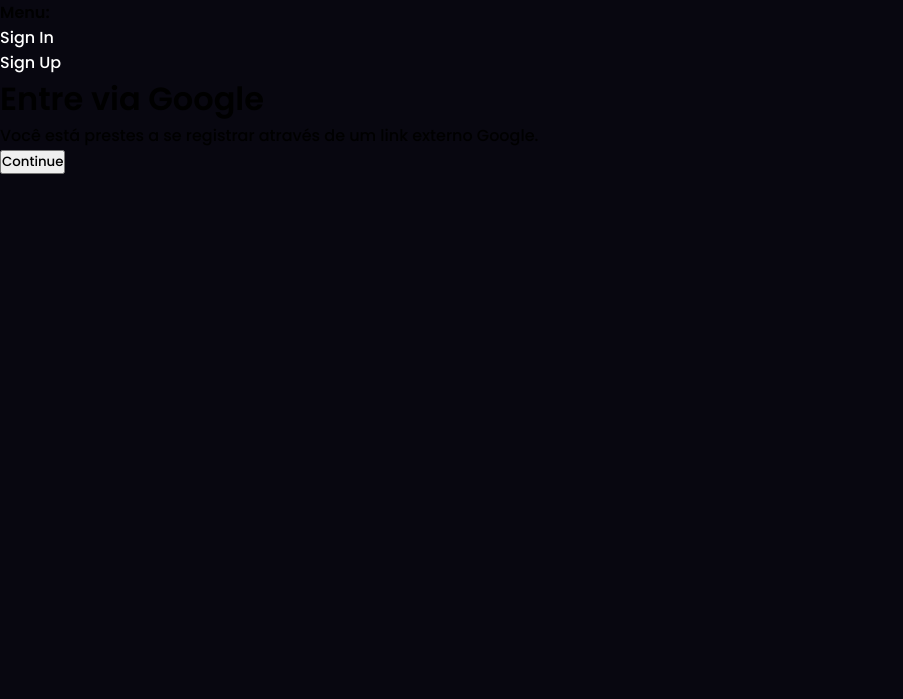
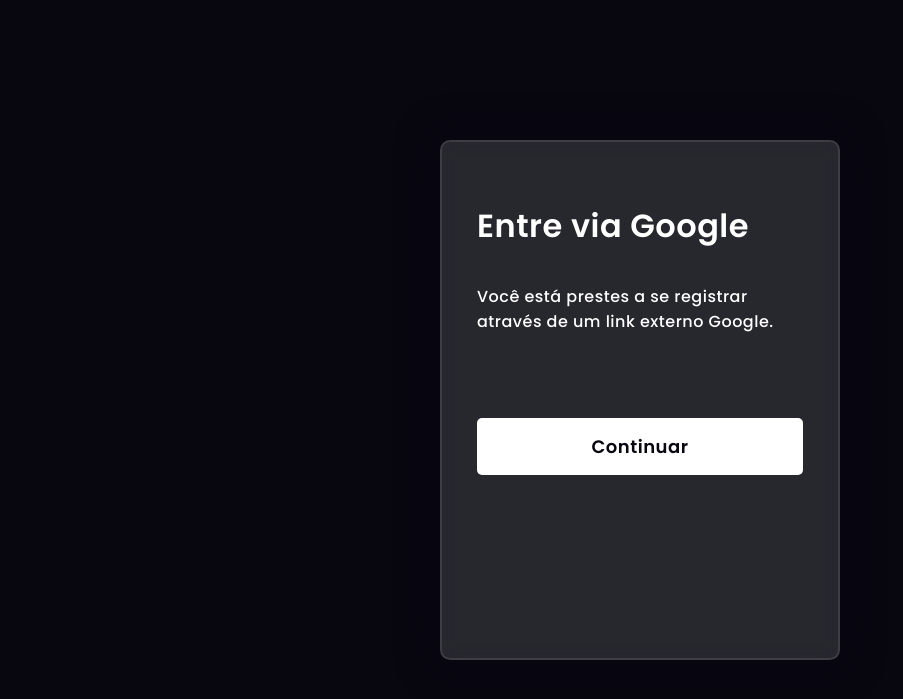
Before and after one commit to beatriznbt/ProjetoAdo-o, a Django app: page /accounts/google/login/ in a window 1280 px wide. Shown: the top 699 px of the page, without its empty margins (0-903 px from the left). Run offline with Django 4.2, Linux system fonts and the light colour scheme; data comes from the database, SQL or seed files in the repository; both versions use the stored data as it was after the commit.

Commit message:
atualizações

```diff
--- a/base/static/style/style.css
+++ b/base/static/style/style.css
@@ -83,16 +83,17 @@
 
 *,
 *:before,
-  *:after{
+*:after {
     padding: 0;
     margin: 0;
     box-sizing: border-box;
   }
 
-  body{
+body {
       background-color: #080710;
   }
-  .background{
+
+.background {
     width: 430px;
     height: 520px;
     position: absolute;
@@ -100,15 +101,16 @@
     left: 50%;
     top: 50%;
   }
-  .background .shape{
+
+.background .shape {
       height: 200px;
       width: 200px;
       position: absolute;
       border-radius: 50%;
   }
 
-  .login-form{
-      height: 520px;
+.login-form {
+      height: 620px;
       width: 400px;
       background-color: rgba(255,255,255,0.13);
       position: absolute;
@@ -121,7 +123,8 @@
       box-shadow: 0 0 40px rgba(8,7,16,0.6);
       padding: 50px 35px;
   }
-  .login-form *{
+
+  .login-form * {
       font-family: 'Poppins',sans-serif;
       color: #ffffff;
       letter-spacing: 0.5px;
@@ -129,21 +132,22 @@
       border: none;
   }
 
-  .login-form h3{
+  .login-form h3,
+  .google-auth h3 {
       font-size: 32px;
       font-weight: 500;
       line-height: 42px;
       text-align: center;
   }
 
-  label{
+  label {
       display: block;
       margin-top: 30px;
       font-size: 16px;
       font-weight: 500;
   }
 
-  input{
+  input {
       display: block;
       height: 50px;
       width: 100%;
@@ -155,10 +159,11 @@
       font-weight: 300;
   }
 
-  ::placeholder{
+::placeholder {
       color: #b0b0b0;
   }
-  .login-form button{
+  .login-form button,
+  .google-auth button {
       margin-top: 50px;
       width: 100%;
       background-color: #ffffff;
@@ -193,3 +198,28 @@
   .social i{
     margin-right: 4px;
   }
+
+  .google-auth {
+    height: 520px;
+    width: 400px;
+    background-color: rgba(255,255,255,0.13);
+    position: absolute;
+    transform: translate(-50%,-50%);
+    top: 50%;
+    left: 50%;
+    border-radius: 10px;
+    backdrop-filter: blur(10px);
+    border: 2px solid rgba(255,255,255,0.1);
+    box-shadow: 0 0 40px rgba(8,7,16,0.6);
+    padding: 50px 35px;
+  }
+
+  .google-auth * {
+    font-family: 'Poppins',sans-serif;
+    color: #ffffff;
+    letter-spacing: 0.5px;
+    outline: none;
+    border: none;
+    padding-bottom: 24px;
+    padding-top: 10px;
+}
--- a/base/templates/account/base.html
+++ b/base/templates/account/base.html
@@ -1,19 +1,19 @@
 {% load i18n %}
 {% load static %}
+
 <!DOCTYPE html>
 <html>
   <head>
     <meta http-equiv="X-UA-Compatible" content="IE=edge">
     <meta name="viewport" content="width=device-width, initial-scale=1.0">
     <title>{% block head_title %}{% endblock head_title %}</title>
+    <link rel="stylesheet" type="text/css" href="{% static '/style/style.css' %}">
     <link href="https://fonts.googleapis.com/css2?family=Poppins:wght@300;500;600&display=swap" rel="stylesheet">
-    <link rel="stylesheet" type="text/css" href="{% static '/style/style.css' %}">
-    <link href="https://fonts.googleapis.com/icon?family=Material+Icons"
-      rel="stylesheet">
     {% block extra_head %}
     {% endblock extra_head %}
   </head>
   <body>
+
     {% block body %}
 
     {% if messages %}
@@ -21,28 +21,18 @@
       <strong>{% trans "Messages:" %}</strong>
       <ul>
         {% for message in messages %}
+        <hr></hr>
         <li>{{message}}</li>
         {% endfor %}
       </ul>
     </div>
     {% endif %}
-
-    <div>
-      <strong>{% trans "Menu:" %}</strong>
-      <ul>
-        {% if user.is_authenticated %}
-        <li><a href="{% url 'account_email' %}">{% trans "Change Email" %}</a></li>
-        <li><a href="{% url 'account_logout' %}">{% trans "Sign Out" %}</a></li>
-        {% else %}
-        <li><a href="{% url 'account_login' %}">{% trans "Sign In" %}</a></li>
-        <li><a href="{% url 'account_signup' %}">{% trans "Sign Up" %}</a></li>
-        {% endif %}
-      </ul>
+    <div class='google-auth'>
+        {% block content %}
+        {% endblock content %}
+        {% endblock body %}
+        {% block extra_body %}
+        {% endblock extra_body %}
     </div>
-    {% block content %}
-    {% endblock content %}
-    {% endblock body %}
-    {% block extra_body %}
-    {% endblock extra_body %}
   </body>
 </html>
--- a/base/templates/login.html
+++ b/base/templates/login.html
@@ -8,6 +8,7 @@
     <link rel="stylesheet" href="https://cdnjs.cloudflare.com/ajax/libs/font-awesome/5.15.4/css/all.min.css">
     <link href="https://fonts.googleapis.com/css2?family=Poppins:wght@300;500;600&display=swap" rel="stylesheet">
     <link rel="stylesheet" type="text/css" href="{% static '/style/style.css' %}">
+    <link rel="stylesheet" href="https://use.fontawesome.com/releases/v5.0.7/css/all.css">
     <title>Login</title>
 
 </head>
@@ -17,7 +18,7 @@
         <div class="shape"></div>
     </div>
     <form class='login-form'>
-        <h3>Login</h3>
+        <h3>Faça login para continuar</h3>
 
         <label for="username">Usuário</label>
         <input type="text" placeholder="Nome de usuário" id="username">
@@ -28,7 +29,7 @@
         <button>Entrar</button>
         <div class="social">
         <a href="{% url "google_login" %}" target="_blank">
-          <div class="go"><i class="fab fa-google"></i>Entrar com Google</div>
+          <div class="go"><i class="fab fa-google"></i> Entrar com Google</div>
         </a>
         </div>
     </form>
--- a/base/templates/socialaccount/login.html
+++ b/base/templates/socialaccount/login.html
@@ -16,6 +16,6 @@
 
 <form method="post">
   {% csrf_token %}
-  <button type="submit">{% trans "Continue" %}</button>
+  <button type="submit">{% trans "Continuar" %}</button>
 </form>
 {% endblock content %}
```
Also changed, not shown: base/templates/logout.html (deleted), db.sqlite3. Lines whose indentation alone changed are shown as unchanged.
